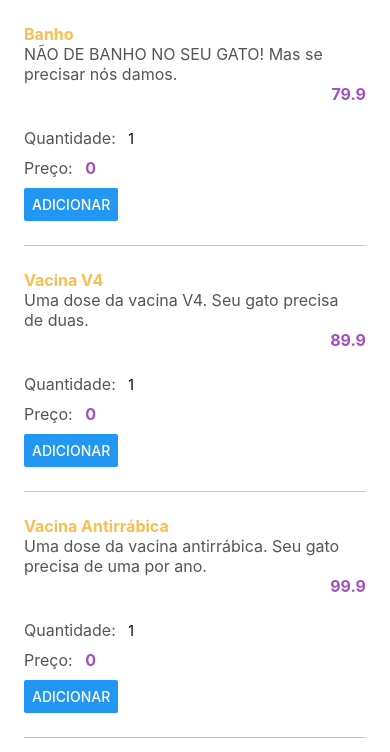
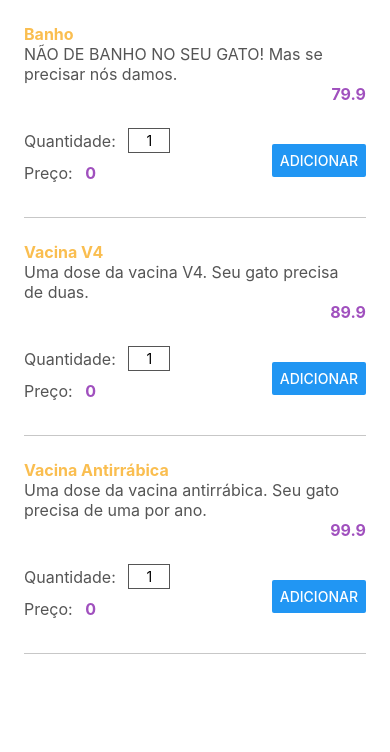
Before and after one commit to AshileySabah/petshop-expo-cli, a React Native app: screen / in a window 390 px wide. Shown: the top 752 px of the page. Built offline with nearby package versions, Linux system fonts and the light colour scheme.

Commit message:
feat; estilos componente input

```diff
--- /dev/null
+++ b/src/componentes/CampoInteiro/estilos.js
@@ -0,0 +1,11 @@
+import {StyleSheet} from 'react-native';
+import {cores} from '../../estilos';
+
+export default StyleSheet.create({
+  campo: {
+    height: 25,
+    borderWidth: 1,
+    borderColor: cores.escuro,
+    textAlign: 'center',
+  },
+});
--- a/src/componentes/CampoInteiro/index.js
+++ b/src/componentes/CampoInteiro/index.js
@@ -1,15 +1,27 @@
 import React from 'react';
 import {TextInput} from 'react-native';
+import estilosPadrao from './estilos';
 
-export default function CampoInteiro({valor, acao}) {
+export default function CampoInteiro({valor, acao, estilos}) {
+  const atualiza = novoValor => {
+    const verificaInteiro = novoValor.match(/^[0-9]*$/);
+    if (!verificaInteiro) {
+      return;
+    }
+
+    const removeZeroEsquerda = novoValor.replace(/^(0)(.+)/, '$2');
+    acao(removeZeroEsquerda);
+  };
+
   const numeroEmTexto = String(valor);
 
   return (
     <TextInput
+      style={[estilosPadrao.campo, estilos]}
       keyboardType="number-pad"
       selectTextOnFocus
       value={numeroEmTexto}
-      onChangeText={novoValor => acao(novoValor)}
+      onChangeText={novoValor => atualiza(novoValor)}
     />
   );
 }
--- a/src/telas/Servicos/Item/index.js
+++ b/src/telas/Servicos/Item/index.js
@@ -17,7 +17,11 @@ export default function Item({nome, preco, descricao}) {
         <View>
           <View style={estilos.valor}>
             <Text style={estilos.descricao}>Quantidade: </Text>
-            <CampoInteiro valor={quantidade} acao={setQuantidade} />
+            <CampoInteiro
+              estilos={estilos.quantidade}
+              valor={quantidade}
+              acao={setQuantidade}
+            />
           </View>
           <View style={estilos.valor}>
             <Text style={estilos.descricao}>Preço: </Text>
```
